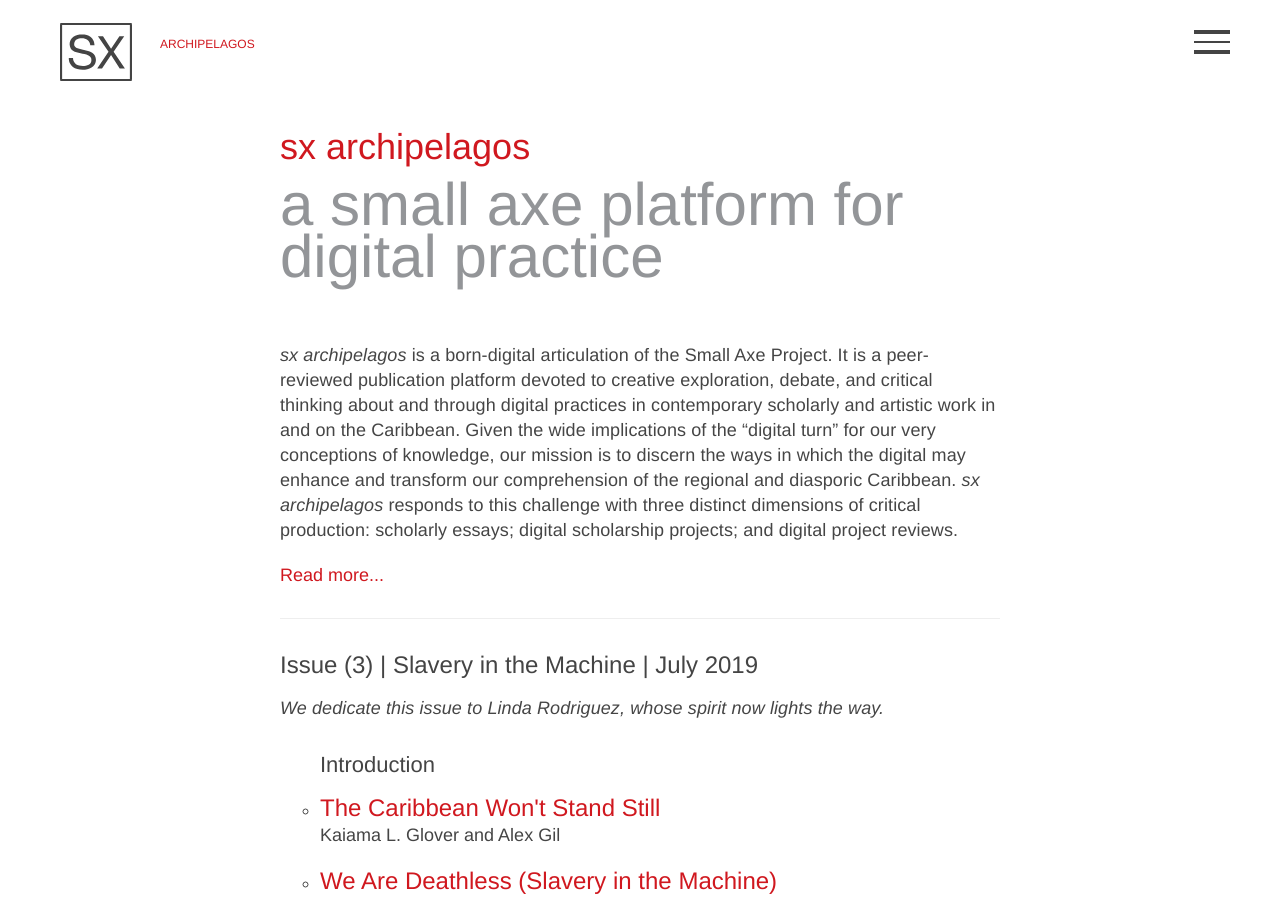
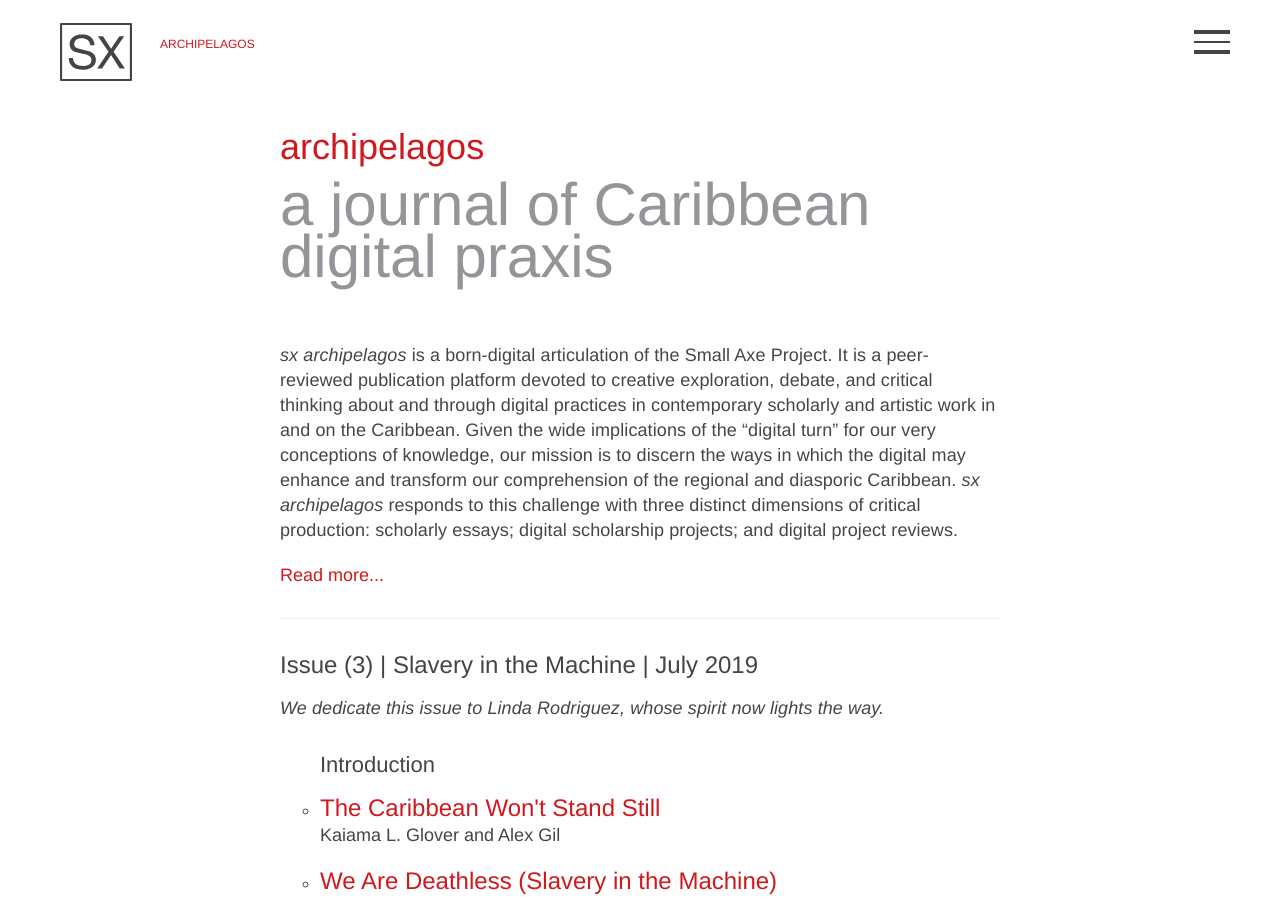
Before and after one commit to archipelagosjournal/archipelagos, a Jekyll site: the page built from index.html, in a window 1280 px wide and 900 px high. Built offline with Jekyll 4.4.1, drawn with Linux system fonts in a browser that asks for light colours; some of the changed text lies outside the part shown.

Commit message:
removed sx from includes

```diff
--- a/_config.yml
+++ b/_config.yml
@@ -4,9 +4,9 @@
 permalink:           none
 
 # Setup
-title:               "sx archipelagos"
-publisher:           "Small Axe Project"
-description:         'a small axe platform for digital practice'
+title:               "archipelagos"
+publisher:           "Columbia University Libraries"
+description:         'a journal of Caribbean digital praxis'
 
 
 # DEV
@@ -21,7 +21,7 @@
 url:                 "http://archipelagosjournal.org"
 baseurl:             ''
 
-githuburl:           'https://github.com/sx-archipelagos/sxa'
+githuburl:           'https://github.com/archipelagosjournal/archipelagos'
 
 # Colophon
 issn: 2473-2206
@@ -94,8 +94,8 @@
 
 # About/contact
 author:
-  name: "SX:Archipelagos"
-  email: archipelagos@smallaxe.net
+  name: "Archipelagos"
+  email: archipelagosjournal@gmail.com
 
 # Custom vars
 version:             0.0.1
--- a/_includes/footer.html
+++ b/_includes/footer.html
@@ -1,10 +1,3 @@
-	<hr>
+<hr>
 <div class="footer-menu">
-	<ul id="footer-menu">
-	<li><a class="footer-menu-item" href="http://smallaxe.net/sx">Small Axe</a></li>
-	<li><a class="footer-menu-item" href="http://smallaxe.net/sxsalon">SX Salon</a></li>
-	<li><a class="footer-menu-item-active" href="http://smallaxe.net/sxarchipelagos">SX Archipelagos</a></li>
-	<li><a class="footer-menu-item" href="http://smallaxe.net/sxvisualities">SX Visualities</a></li>
-	<li><a class="footer-menu-item" href="http://smallaxe.net/literarycompetition">Literary Competition</a></li>
-	</ul>
 </div>
--- a/_includes/head.html
+++ b/_includes/head.html
@@ -11,7 +11,7 @@
     <!--   Dublin Core metadata -->
     <link rel="schema.DC" href="http://dublincore.org/documents/dces/" />
     <link rel="schema.DCTERMS" href="http://dublincore.org/documents/dces/" />
-    <meta name="DC.title" content="{% if page.layout !="article" %}sx archipelagos{% else %}{{ page.title['long'] | remove: '"' }}{% endif %}"/>
+    <meta name="DC.title" content="{% if page.layout !="article" %}archipelagos{% else %}{{ page.title['long'] | remove: '"' }}{% endif %}"/>
     <meta name="DC.creator" content="{% for author in page.author %}{% if forloop.length == 1 %}{{ author.name }}{% elsif forloop.length == 2 %}{% if forloop.last == true %} and {{ author.name }}{% else %}{{ author.name }}{% endif %}{% else %}{% if forloop.last == true %}and {{ author.name }}{% else %}{{ author.name }}, {% endif %}{% endif %}{% endfor %}" />
     <meta name="DC.type" content="Text" />
     <meta name="DCTERMS.abstract" content="{{page.abstract | remove: '*' | remove: '"'}}" />
@@ -30,8 +30,8 @@
 
     <!-- Open Graph metadata -->
     {% if page.layout !="article" %}
-    <meta property="og:title" content="sx archipelagos"/>
-    <meta property="og:description" content="A small axe journal of digital practice">
+    <meta property="og:title" content="archipelagos"/>
+    <meta property="og:description" content="A journal of Caribbean digital praxis">
     <meta property="fb:admins" content="elotroalex"/>
     <meta property="og:type" content="website" />
     <meta property="og:url" content="{{site.url}}{{site.baseurl}}{{page.url}}"/>
--- a/_includes/sidebar.html
+++ b/_includes/sidebar.html
@@ -6,7 +6,7 @@
     <div class="sidebar" id="sidebar">
       <div class="sidebar-item">
         {% if page.layout != "article" %}
-        <p><em>sx archipelagos</em>—a small axe platform for digital practice—is part of the <a href="http://smallaxe.net/" target="_blank">Small Axe Project</a>.<br></p>
+        <p><em>archipelagos</em>—a platform for Caribbean digital praxis.</p>
         {% else %}
 
         <h1 class="article-title">{{page.title["long"]}}</h1>
@@ -24,7 +24,7 @@
 
 
       <div class="sidebar-footer">
-        <p>&copy; {{ site.time | date: '%Y' }}. Small Axe, Inc. This work is licensed under a <a rel="license" href="http://creativecommons.org/licenses/by/4.0/">Creative Commons Attribution 4.0 International License</a>. Source documents can be found on our <a href="{{ site.githuburl }}">repository</a></p>
+        <p>&copy; {{ site.time | date: '%Y' }}. Archipelagos. This work is licensed under a <a rel="license" href="http://creativecommons.org/licenses/by/4.0/">Creative Commons Attribution 4.0 International License</a>. Source documents can be found on our <a href="{{ site.githuburl }}">repository</a></p>
         <p>ISSN: {{ site.issn }}</p>
       </div>
     </div>
```
Also changed, not shown: other parts of _includes/head.html (+1 -1 lines).
